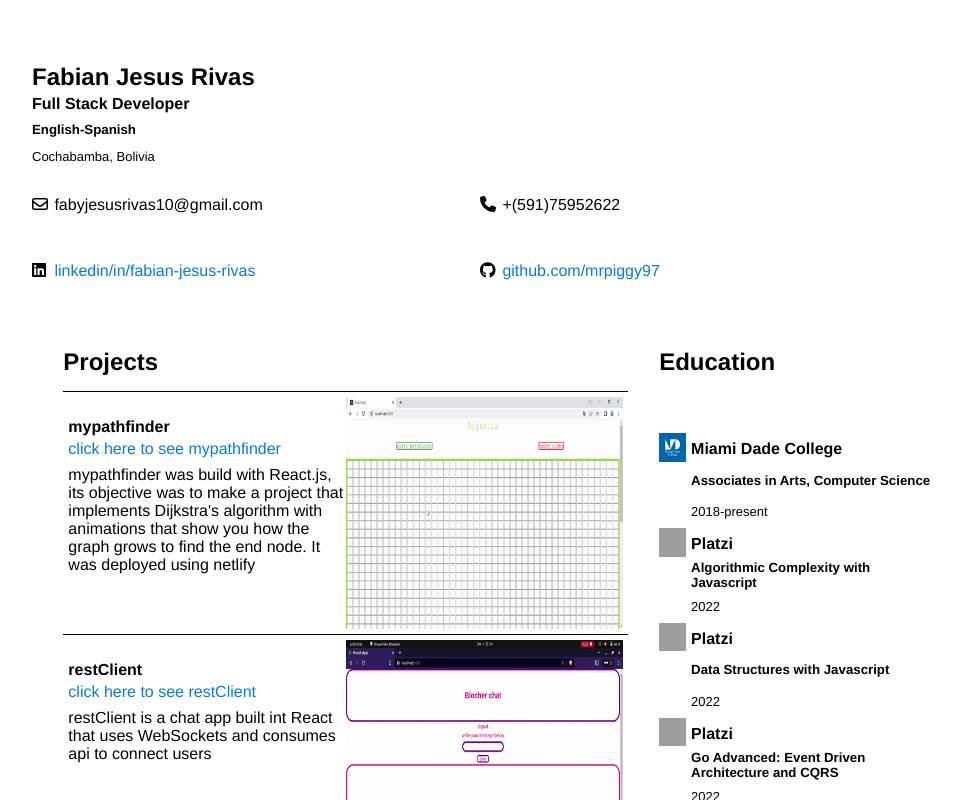
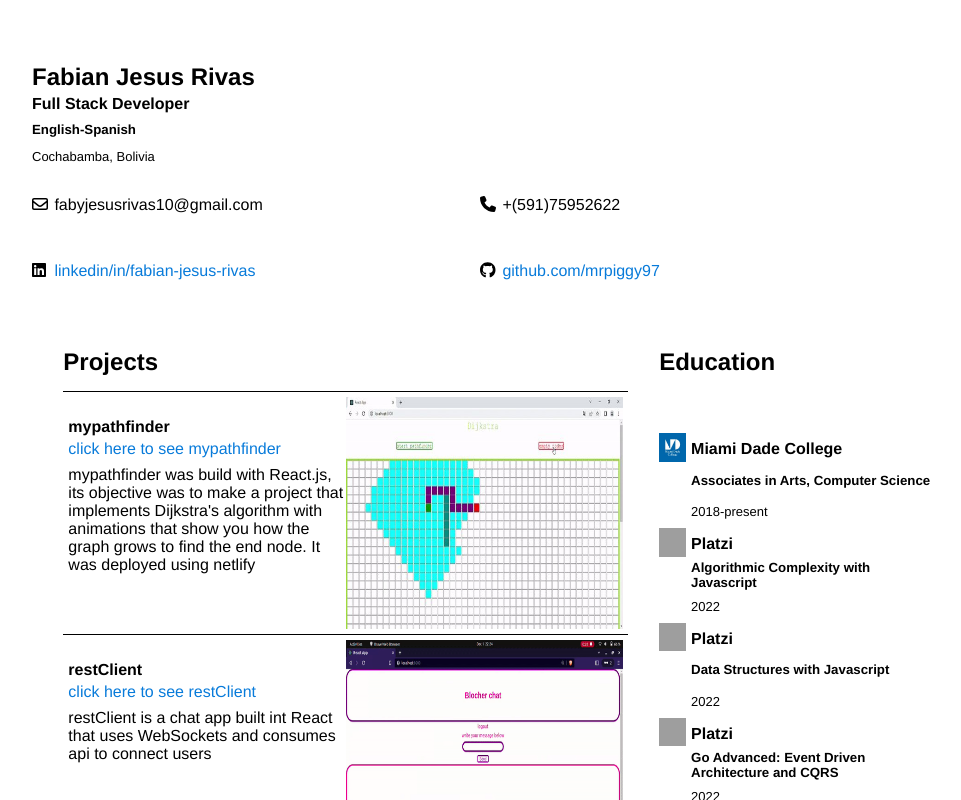
Before and after one commit to mrpiggy97/resume, a React (Vite) app: page / in a window 1280 px wide. Shown: the top 800 px of the page, without its empty margins (32-993 px from the left). Built offline with nearby package versions, Linux system fonts and the light colour scheme; grey boxes are pictures that could not be loaded.

Commit message:
replaced gif with normal picture

```diff
--- a/src/App.tsx
+++ b/src/App.tsx
@@ -93,7 +93,7 @@ function App()  {
                     make a project that implements Dijkstra's algorithm with animations
                     that show you how the graph grows to find the end node.
                     It was deployed using netlify"
-        imageURI="../mypathfinder.gif"/>
+        imageURI="../mypathfinder-188.jpg"/>
         <Project
         name='restClient'
         link='https://github.com/mrpiggy97/restClient'
```
Also changed, not shown: mypathfinder-188.jpg (added).
